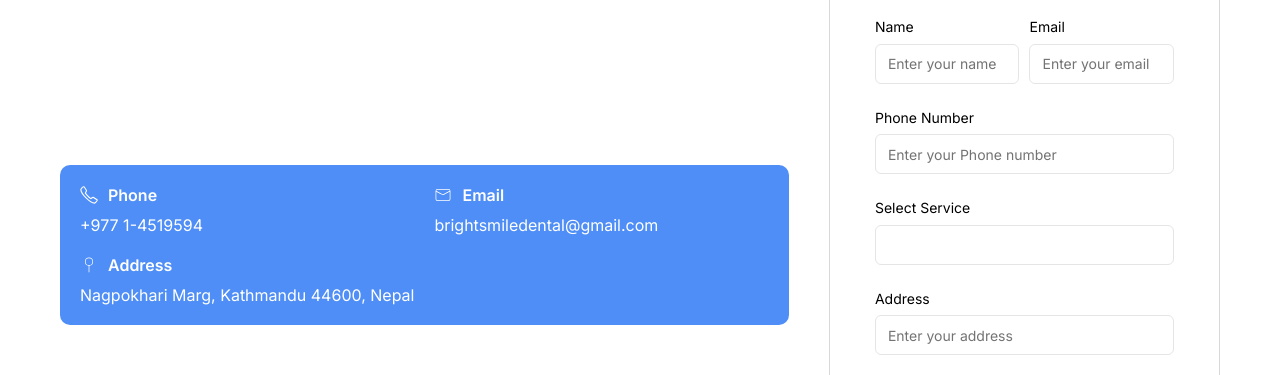
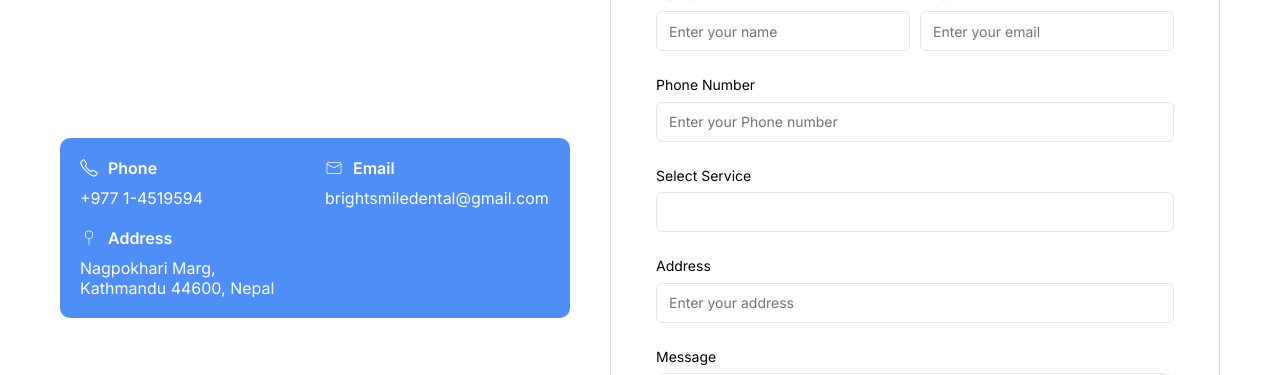
Before and after one commit to Abhayaghmr11/BrightSmileDental, a Next.js app: page / in a window 1280 px wide. Shown: the part 4260-4635 px from the top of the page. Built offline with nearby package versions, Linux system fonts and the light colour scheme.

Commit message:
filter component added

```diff
--- a/app/constants/config.tsx
+++ b/app/constants/config.tsx
@@ -3,9 +3,10 @@ export const phoneNumber = "+977 1-4519594";
 export const companyMoto =
   "Bright Smile Dental Clinic keeps your smile healthy, bright, and happy!";
 
-export const aboutUs="At Bright Smile, we believe that everyone deserves a radiant and healthy smile. Located in the heart of Kathmandu, our clinic is committed to providing exceptional dental care in a comfortable and welcoming environment."
+export const aboutUs =
+  "At Bright Smile, we believe that everyone deserves a radiant and healthy smile. Located in the heart of Kathmandu, our clinic is committed to providing exceptional dental care in a comfortable and welcoming environment.";
 
-export const address="Nagpokhari Marg, Kathmandu 44600, Nepal"
+export const address = "Nagpokhari Marg, Kathmandu 44600, Nepal";
 
 export const ServiceData = [
   {
--- a/components/molecule/Cards/BannerCardContactUs.tsx
+++ b/components/molecule/Cards/BannerCardContactUs.tsx
@@ -47,7 +47,7 @@ const BannerCardContactUs = () => {
     },
   ];
   return (
-    <div className="md:grid grid-cols-2 hidden flex-none gap-[20px] text-white p-[20px] bg-primary/90 rounded-[10px]">
+    <div className="md:grid grid-cols-2 max-w-[510px] hidden flex-none gap-[20px] text-white p-[20px] bg-primary/90 rounded-[10px]">
       {BannerData?.map((banner, index) => (
         <Banner
           key={`${index} ${banner.title}`}
```
